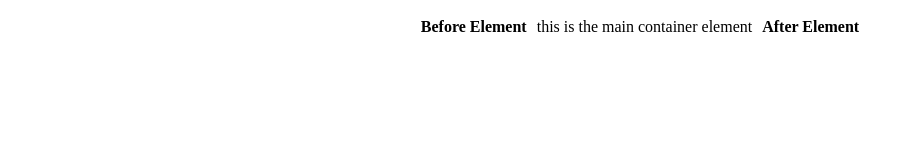
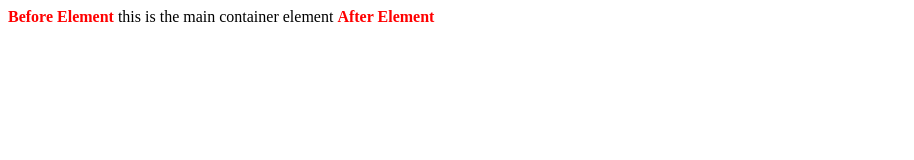
Before and after one commit to acciojob/pseudo-class-damnanuj, a website: page main.html in a window 1280 px wide. Shown: the whole page, without its empty margins (0-914 px from the left). Drawn offline with Linux system fonts and the light colour scheme.

Commit message:
created a submission

```diff
--- a/styles.css
+++ b/styles.css
@@ -1,21 +1,15 @@
 /*  your css code here. If applicable */
-.container {
-  display: flex;
-  justify-content: center;
-  align-items: center;
-}
 
-.container span {
-  padding: 10px;
 
-}
 
 .container::before {
   content: "Before Element ";
   font-weight: bold;
+	color: red;
 }
 
 .container::after {
   content: " After Element";
   font-weight: bold;
+	color: red;
 }
```
